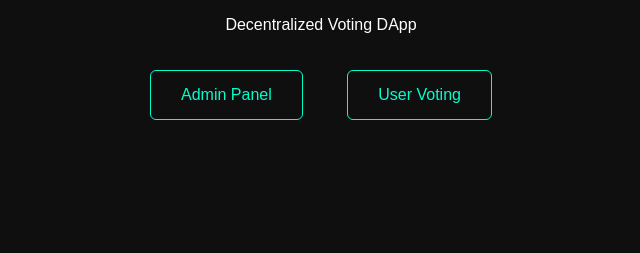
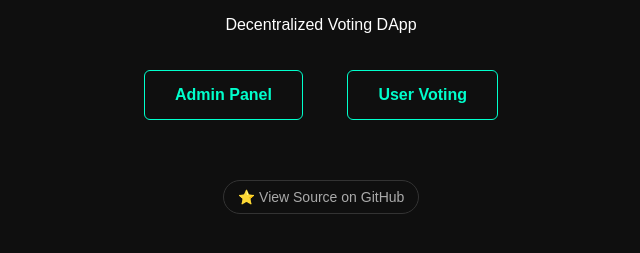
Before and after one commit to sanoojkavungal/VoteChain, a plain HTML site: page public/index.html in a window 1280 px wide. Shown: the part 173-426 px from the top of the page, without its empty margins (319-959 px from the left). Drawn offline with Linux system fonts and the light colour scheme.

Commit message:
Enhance index.html with buttons and GitHub link
Added GitHub link and updated button styles.

```diff
--- a/public/index.html
+++ b/public/index.html
@@ -3,6 +3,7 @@
 <head>
   <title>VoteChain</title>
   <meta charset="UTF-8" />
+
   <style>
     body {
       background: #0f0f0f;
@@ -11,7 +12,8 @@
       text-align: center;
       padding-top: 100px;
     }
-    a {
+
+    .btn {
       display: inline-block;
       margin: 20px;
       padding: 15px 30px;
@@ -19,20 +21,50 @@
       color: #00ffcc;
       text-decoration: none;
       border-radius: 6px;
+      font-weight: bold;
     }
-    a:hover {
+
+    .btn:hover {
       background: #00ffcc;
       color: black;
     }
+
+    /* GitHub button (smaller) */
+    .github-btn {
+      margin-top: 40px;
+      display: inline-block;
+      font-size: 14px;
+      color: #aaa;
+      text-decoration: none;
+      border: 1px solid #333;
+      padding: 8px 14px;
+      border-radius: 20px;
+    }
+
+    .github-btn:hover {
+      color: white;
+      border-color: #00ffcc;
+    }
   </style>
 </head>
+
 <body>
 
   <h1>🗳️ VoteChain</h1>
   <p>Decentralized Voting DApp</p>
 
-  <a href="/admin/">Admin Panel</a>
-  <a href="/user/">User Voting</a>
+  <a class="btn" href="/admin/">Admin Panel</a>
+  <a class="btn" href="/user/">User Voting</a>
+
+  <!-- GitHub Repo Link -->
+  <br />
+  <a
+    class="github-btn"
+    href="https://github.com/sanoojkavungal/VoteChain"
+    target="_blank"
+  >
+    ⭐ View Source on GitHub
+  </a>
 
 </body>
 </html>
```
